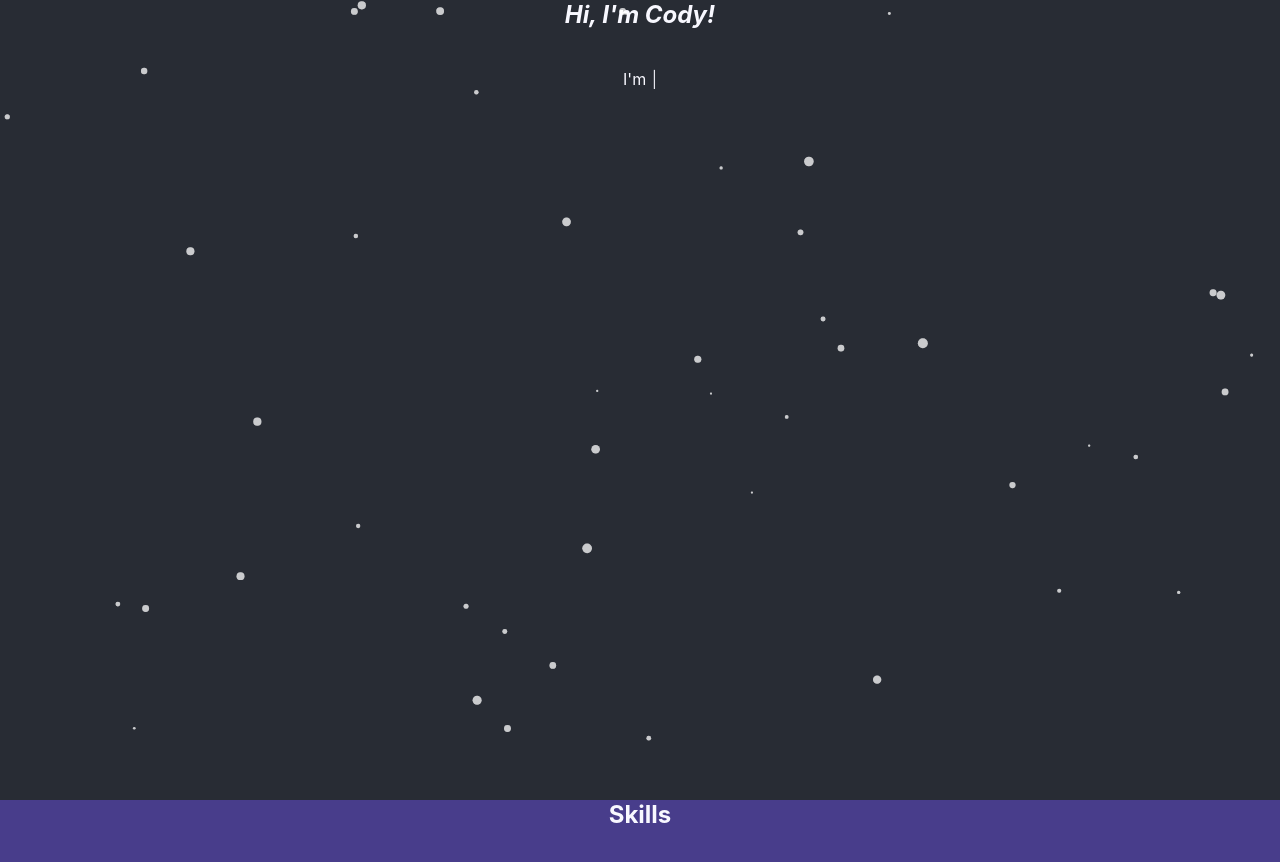
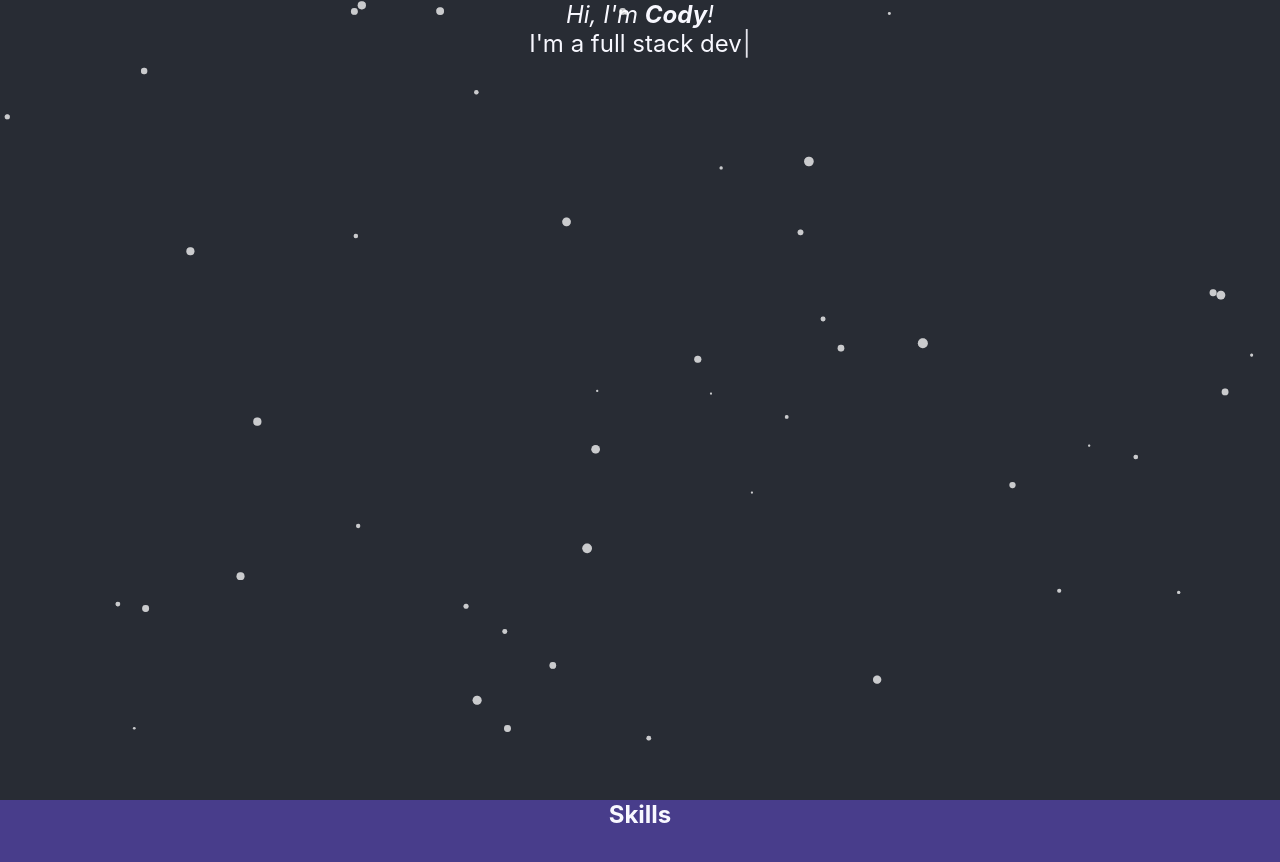
Before and after one commit to CodyGrogan/portfolio, a React (Create React App) app: page / in a window 1280 px wide. Shown: the top 862 px of the page. Built offline with nearby package versions, Linux system fonts and the light colour scheme.

Commit message:
fixed fontsize bug in typewriter

```diff
--- a/src/App.css
+++ b/src/App.css
@@ -91,3 +91,7 @@ h3{
   flex-wrap: wrap;
   flex-direction: row;
 }
+
+.typeWriter{
+  font-size: 24px;
+}
--- a/src/components/Intro.tsx
+++ b/src/components/Intro.tsx
@@ -5,14 +5,14 @@ function Intro(props: any){
 
 
     return(
-        <div>
+        <div className='typeWriter'>
             <TypewriterComponent
 
 
 
             onInit={(typewriter) => {
-                typewriter.typeString(`<h2> <i> Hi, I'm <strong>Cody</strong>! </i></h2>`)
-                  .pauseFor(2000).typeString(` <br></br> I'm a fullstack web developer`).start();
+                typewriter.start().typeString(` <i > Hi, I'm <strong>Cody</strong>! </i> <br/> I'm a full stack developer`)
+                  ;
               }}
             />
 
```
